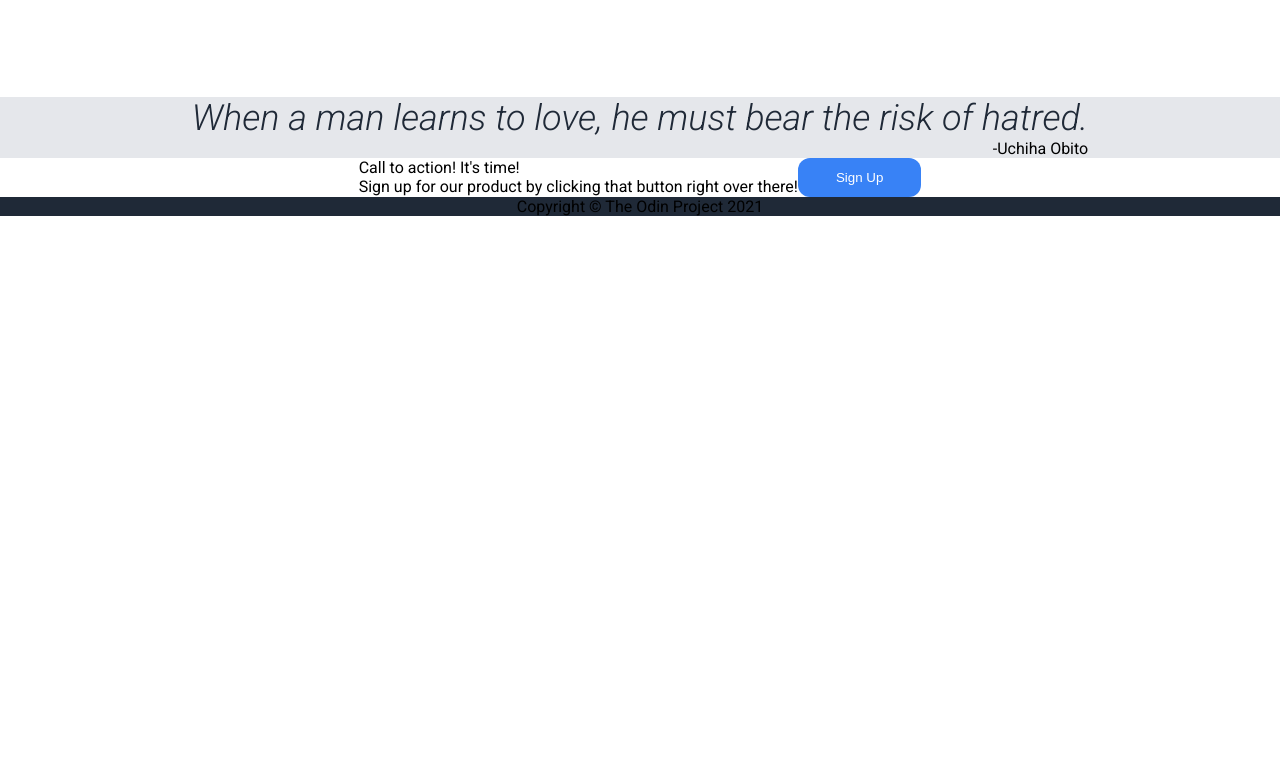
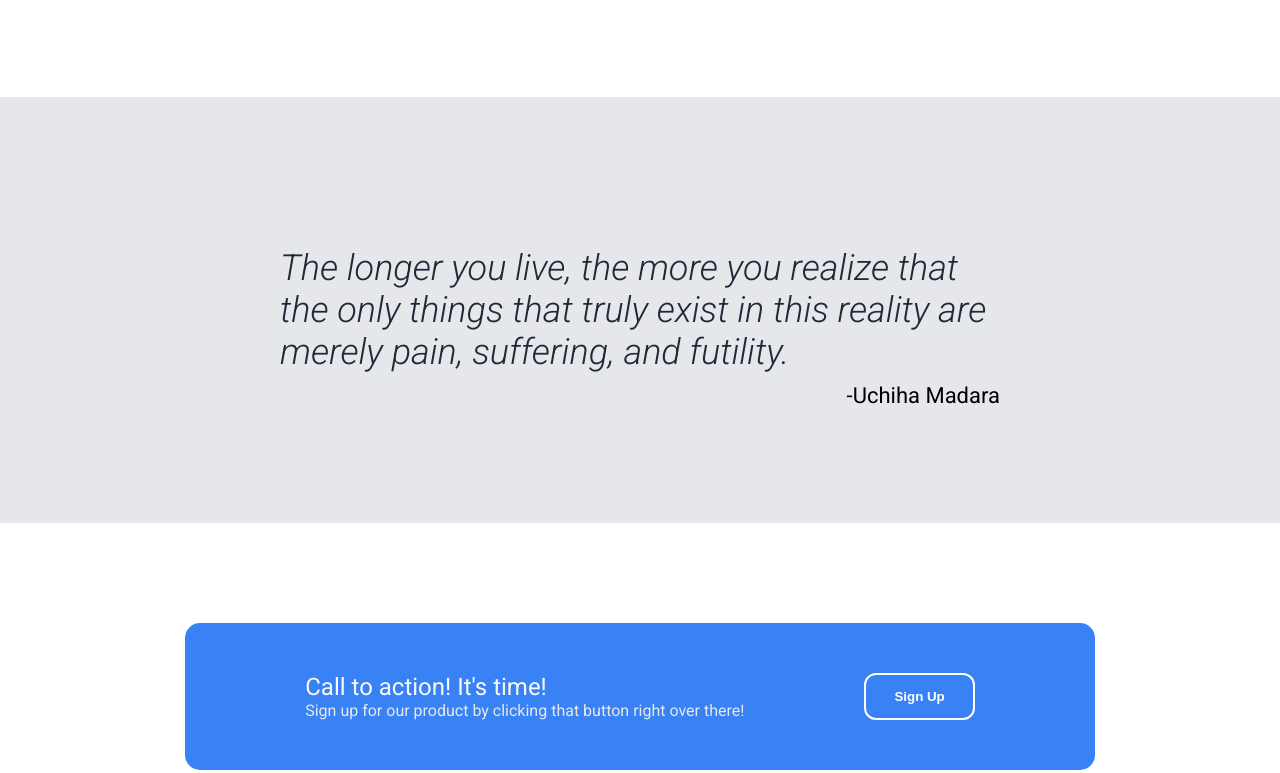
Before and after one commit to SOAP0206/odin-landing-page, a plain HTML site: page index.html in a window 1280 px wide. Shown: the part 995-1768 px from the top of the page. Before the commit the page ends 1211 px from the top, so only its background shows below. Drawn offline with Linux system fonts and the light colour scheme.

Commit message:
Added flexbox to remaining sections.
Add border in section four. Fixed button style.
Add padding to container. Add gap to contents.
Add color to text.

```diff
--- a/index.html
+++ b/index.html
@@ -67,8 +67,8 @@
 
         <div class="section-three">
             <div class="quote-container">
-                <div class="quote">When a man learns to love, he must bear the risk of hatred.</div>
-                <div class="author">-Uchiha Obito</div>
+                <div class="quote">The longer you live, the more you realize that the only things that truly exist in this reality are merely pain, suffering, and futility.</div>
+                <div class="author">-Uchiha Madara</div>
             </div>
         </div>
 
--- a/style.css
+++ b/style.css
@@ -28,12 +28,14 @@ body {
     justify-content: center;
     align-items: center;
     background-color: #E5E7EB;
+    padding: 150px 280px 115px 280px;
 }
 
 .section-four {
     display: flex;
     justify-content: center;
     align-items: center;
+    padding: 100px 150px;
 }
 
 .section-five {
@@ -41,6 +43,8 @@ body {
     justify-content: center;
     align-items: center;
     background-color: #1F2937;
+    padding: 40px 300px;
+    color: #E5E7EB;
 }
 
 .img {
@@ -65,7 +69,7 @@ ul {
     list-style-type: none;
     display: flex;
     gap: 16px;
-    color: grey;
+    color: #E5E7EB;
 }
 
 .hero {
@@ -105,14 +109,38 @@ ul {
     width: 150px;
 }
 
+.quote-container {
+    display: flex;
+    flex-direction: column;
+    gap: 10px;
+}
+
 .author {
     display: flex;
     justify-content: flex-end;
+    font-size: 22px;
+}
+
+.box {
+    border: none;
+    border-radius: 15px;
+    background-color: #3882F6;
+    padding: 50px 120px;
 }
 
 .across {
     display: flex;
     justify-content: space-between;
+    gap: 120px;
+}
+
+.CTA {
+    color: #F9FAF8;
+    font-size: 24px;
+}
+
+.CTA-subtext {
+    color: #E5E7EB;
 }
 
 .header {
@@ -130,7 +158,6 @@ ul {
     font-size: 18px;
     color: #E5E7EB;
 }
-
 .quote {
     font-size: 36px;
     font-weight: 300;
@@ -140,11 +167,12 @@ ul {
 
 button {
     color: white;
-    border: none;
+    border-style: solid;
     border-color: white;
     background-color: #3882F6;
-    padding: 12px 38px;
+    padding: 8px 28px;
     border-radius: 12px;
+    font-weight: 700;
 }
 
 .info {
```
